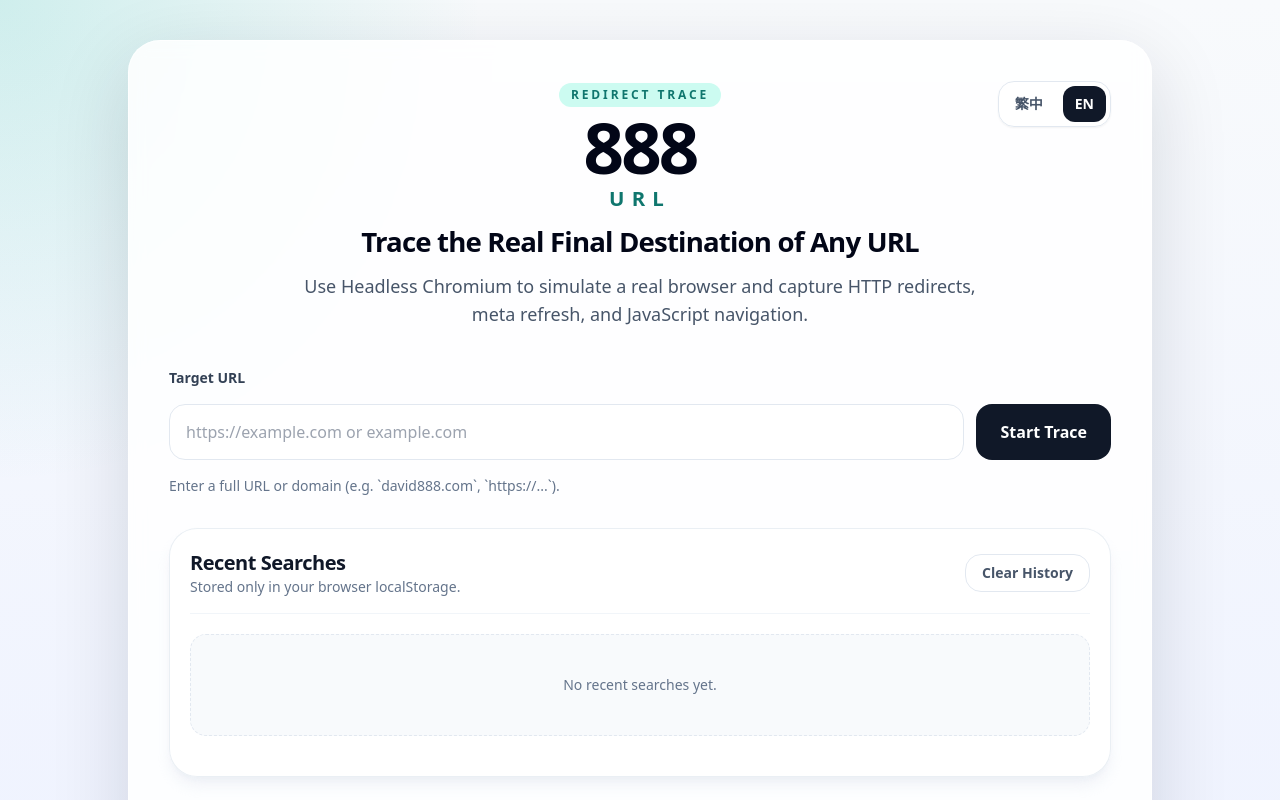
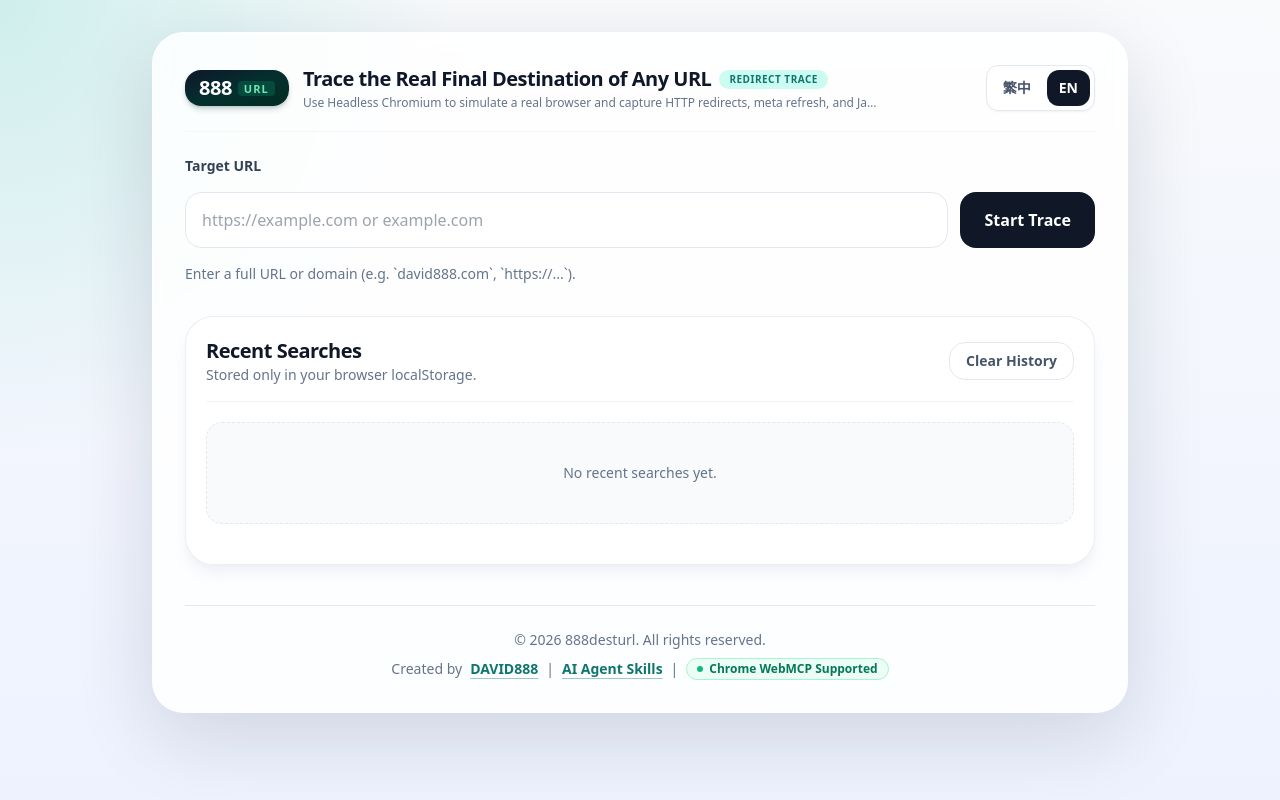
Before and after one commit to tbdavid2019/888desturl, a website: page public/index.html in a window 1280 px wide. Shown: the top 800 px of the page. Drawn offline with nearby package versions, Linux system fonts and the light colour scheme.

Commit message:
style(ux): compact hero header and optimize above-the-fold result layout

```diff
--- a/public/index.html
+++ b/public/index.html
@@ -30,25 +30,45 @@
     </script>
   </head>
   <body class="min-h-screen bg-[radial-gradient(circle_at_top_left,_rgba(20,184,166,0.18),_transparent_30%),linear-gradient(180deg,_#f8fafc_0%,_#eef2ff_100%)] text-ink">
-    <main class="mx-auto flex min-h-screen w-full max-w-6xl items-center px-4 py-10 sm:px-6 lg:px-8">
+    <main class="mx-auto min-h-screen w-full max-w-5xl px-3 py-4 sm:px-6 sm:py-8">
       <div class="w-full">
-        <section class="mx-auto max-w-5xl rounded-[2rem] border border-white/70 bg-white/85 p-6 shadow-panel backdrop-blur md:p-10">
-          <div class="relative mb-10">
-            <div class="mb-5 flex justify-center sm:mb-0 sm:absolute sm:right-0 sm:top-0">
-              <div class="flex shrink-0 gap-2 rounded-2xl border border-slate-200 bg-white/90 p-1 shadow-sm">
+        <section class="mx-auto w-full rounded-[2rem] border border-white/70 bg-white/85 p-5 shadow-panel backdrop-blur md:p-8">
+          <!-- Compact Modern Navbar / Brand Header -->
+          <header class="relative mb-6 flex flex-col gap-4 sm:flex-row sm:items-center sm:justify-between border-b border-slate-100/80 pb-5">
+            <div class="flex items-center gap-3.5">
+              <div class="flex items-center gap-1.5 rounded-2xl bg-gradient-to-br from-slate-900 via-teal-950 to-emerald-950 px-3.5 py-2 text-white shadow-md shadow-teal-950/20 shrink-0" aria-label="888 URL">
+                <span class="text-xl font-black tracking-tight leading-none">888</span>
+                <span class="rounded bg-emerald-500/20 px-1.5 py-0.5 text-[11px] font-black tracking-widest text-emerald-300 uppercase leading-none">URL</span>
+              </div>
+              <div class="min-w-0">
+                <div class="flex flex-wrap items-center gap-2">
+                  <h1 data-i18n="heroTitle" class="text-lg sm:text-xl font-extrabold tracking-tight text-slate-900">
+                    追蹤網址真正的最終目的地
+                  </h1>
+                  <span data-i18n="eyebrow" class="hidden md:inline-flex rounded-full bg-accentSoft px-2.5 py-0.5 text-[10px] font-bold uppercase tracking-wider text-accent">
+                    Redirect Trace
+                  </span>
+                </div>
+                <p data-i18n="heroDescription" class="text-xs text-slate-500 hidden sm:block mt-0.5 truncate max-w-xl">
+                  使用 Headless Chromium 模擬真實瀏覽器，抓出 HTTP 轉址、meta refresh 與 JavaScript 導向。
+                </p>
+              </div>
+            </div>
+            <div class="flex shrink-0 items-center gap-2 self-end sm:self-auto">
               <button
                 id="install-button"
                 type="button"
                 data-i18n="installApp"
-                  class="hidden rounded-xl bg-accent px-3 py-2 text-sm font-semibold text-white transition hover:bg-teal-800"
+                class="hidden rounded-xl bg-accent px-3 py-1.5 text-xs font-semibold text-white transition hover:bg-teal-800 shadow-sm"
               >
                 安裝 App
               </button>
+              <div class="flex gap-1 rounded-xl border border-slate-200 bg-white/90 p-1 shadow-sm text-xs">
                 <button
                   id="lang-zh"
                   type="button"
                   data-lang="zh-TW"
-                  class="rounded-xl px-3 py-2 text-sm font-semibold text-slate-600 transition"
+                  class="rounded-lg px-2.5 py-1 font-semibold text-slate-600 transition"
                 >
                   繁中
                 </button>
@@ -56,38 +76,13 @@
                   id="lang-en"
                   type="button"
                   data-lang="en"
-                  class="rounded-xl px-3 py-2 text-sm font-semibold text-slate-600 transition"
+                  class="rounded-lg px-2.5 py-1 font-semibold text-slate-600 transition"
                 >
                   EN
                 </button>
               </div>
             </div>
-            <div class="text-center sm:px-16">
-              <p
-                data-i18n="eyebrow"
-                class="mb-3 inline-flex rounded-full bg-accentSoft px-3 py-1 text-xs font-semibold uppercase tracking-[0.24em] text-accent"
-              >
-                Redirect Trace
-              </p>
-              <h1
-                aria-label="888 URL"
-                data-i18n-html="heroTitle"
-                class="mx-auto max-w-3xl text-4xl font-black leading-[0.98] tracking-[-0.04em] text-slate-950 sm:text-5xl md:text-6xl"
-              >
-                <span class="block text-[1.18em] leading-[0.8] tracking-[-0.04em]">888</span>
-                <span class="mt-3 block text-[0.34em] font-black tracking-[0.35em] text-accent">URL</span>
-                <span class="mt-5 block text-[0.54em] font-extrabold tracking-[-0.03em] sm:text-[0.5em]">
-                  追蹤網址真正的最終目的地
-                </span>
-              </h1>
-              <p
-                data-i18n="heroDescription"
-                class="mx-auto mt-4 max-w-2xl text-sm leading-7 text-slate-600 sm:text-lg"
-              >
-                使用 Headless Chromium 模擬真實瀏覽器，抓出 HTTP 轉址、meta refresh 與 JavaScript 導向。
-              </p>
-            </div>
-          </div>
+          </header>
 
           <form
             id="trace-form"
@@ -474,8 +469,7 @@
         'zh-TW': {
           pageTitle: '888desturl - 追蹤網址真正的最終目的地',
           eyebrow: 'Redirect Trace',
-          heroTitle:
-            '<span class="block text-[1.18em] leading-[0.8] tracking-[-0.04em]">888</span><span class="mt-3 block text-[0.34em] font-black tracking-[0.35em] text-accent">URL</span><span class="mt-5 block text-[0.54em] font-extrabold tracking-[-0.03em] sm:text-[0.5em]">追蹤網址真正的最終目的地</span>',
+          heroTitle: '追蹤網址真正的最終目的地',
           heroDescription:
             '使用 Headless Chromium 模擬真實瀏覽器，抓出 HTTP 轉址、meta refresh 與 JavaScript 導向。',
           urlLabel: '目標網址',
@@ -560,8 +554,7 @@
         en: {
           pageTitle: '888desturl - Trace the Real Final Destination of Any URL',
           eyebrow: 'Redirect Trace',
-          heroTitle:
-            '<span class="block text-[1.18em] leading-[0.8] tracking-[-0.04em]">888</span><span class="mt-3 block text-[0.34em] font-black tracking-[0.35em] text-accent">URL</span><span class="mt-5 block text-[0.5em] font-extrabold tracking-[-0.03em] sm:text-[0.46em]">Trace the Real Final Destination of Any URL</span>',
+          heroTitle: 'Trace the Real Final Destination of Any URL',
           heroDescription:
             'Use Headless Chromium to simulate a real browser and capture HTTP redirects, meta refresh, and JavaScript navigation.',
           urlLabel: 'Target URL',
@@ -1216,6 +1209,7 @@
           renderChain(payload.chain);
           saveHistoryEntry(payload);
           results.classList.remove('hidden');
+          results.scrollIntoView({ behavior: 'smooth', block: 'nearest' });
 
           if (payload.terminated_reason && payload.terminated_reason !== 'completed') {
             const reason = reasonMessageFromCode(
```
Also changed, not shown: CHANGELOG.md. Lines whose indentation alone changed are shown as unchanged.
